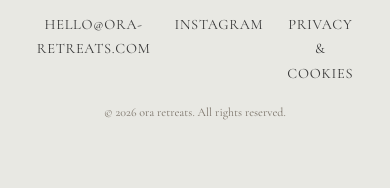
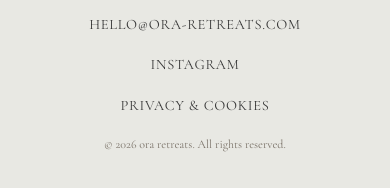
Before and after one commit to thomascortebeeck-novel/ora-retreats, a plain HTML site: page index.html in a window 390 px wide. Shown: the part 824-1012 px from the top of the page. Drawn offline with nearby package versions, Linux system fonts and the light colour scheme.

Commit message:
Stack footer links on mobile, block Google indexing for now
- Footer links (email/Instagram/Privacy) were cramped together on
  narrow viewports; stack them vertically with spacing below 480px
- Add noindex,nofollow to every page and set robots.txt to disallow
  all crawling, so the site stays out of Google while it's still WIP
  (placeholder pricing/dates on the retreats page)

Co-Authored-By: Claude Sonnet 5 <noreply@anthropic.com>

```diff
--- a/css/style.css
+++ b/css/style.css
@@ -695,6 +695,12 @@ hr.divider {
     padding: 4rem 1.25rem;
   }
 
+  .footer-links {
+    flex-direction: column;
+    align-items: center;
+    gap: 1rem;
+  }
+
   .btn-row {
     flex-direction: column;
     align-items: stretch;
--- a/index.html
+++ b/index.html
@@ -7,6 +7,7 @@
   <meta name="description" content="Empowering women to reconnect with their body, mind and soul through intentional movement and sacred spaces.">
   <link rel="canonical" href="https://ora-retreats.com/">
   <meta name="theme-color" content="#E8E8E3">
+  <meta name="robots" content="noindex, nofollow">
   <link rel="icon" type="image/svg+xml" href="images/favicon.svg">
 
   <meta property="og:type" content="website">
```
Also changed, not shown: about.html (+1 -0 lines), contact.html (+1 -0 lines), retreats.html (+1 -0 lines), robots.txt.
